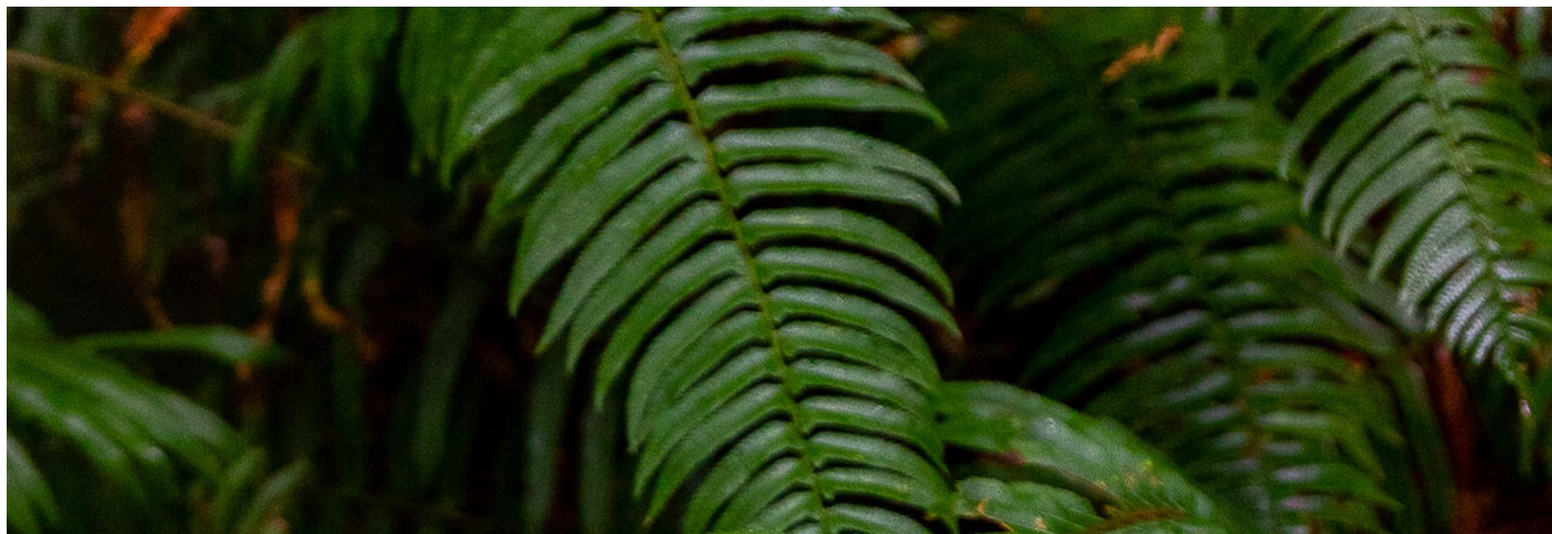
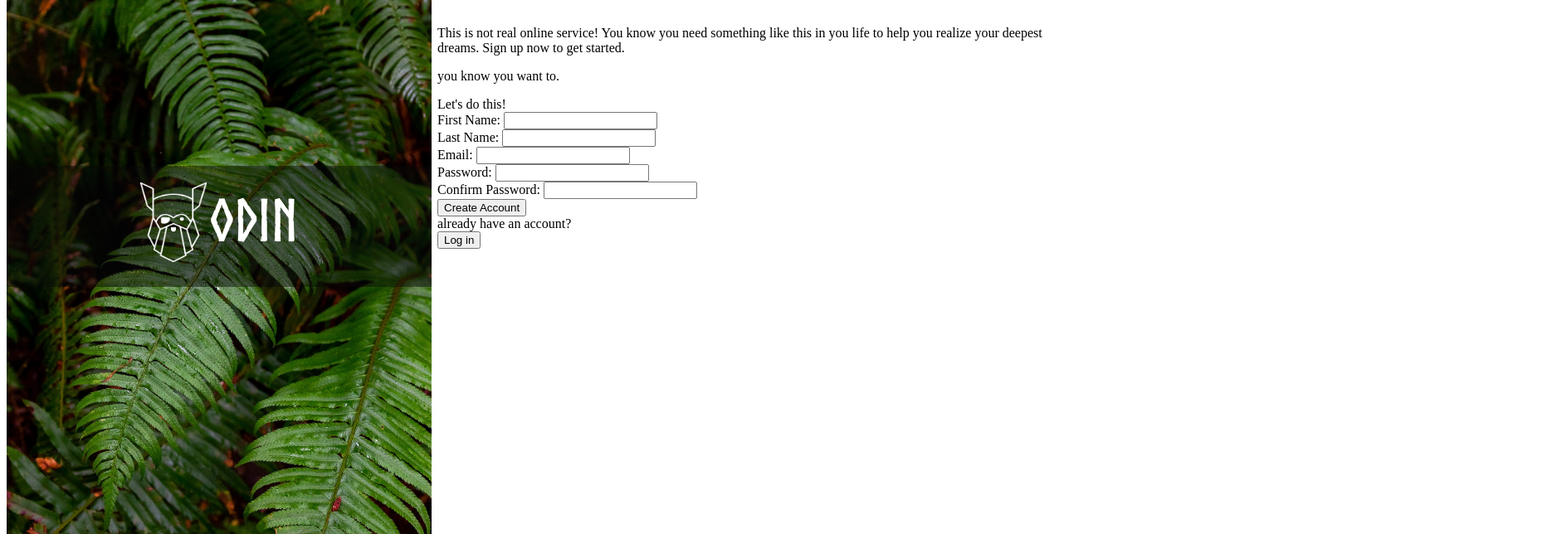
Before and after one commit to Alberto-12/sign-up-form, a plain HTML site: page index.html in a window 1280 px wide. Shown: the top 644 px of the page at 83% size, 1870 px wide, since content can reach past the window. Drawn offline with Linux system fonts and the light colour scheme.

Commit message:
toke care of the logo div container

```diff
--- a/index.html
+++ b/index.html
@@ -5,20 +5,25 @@
     <meta name="viewport" content="width=device-width, initial-scale=1.0">
     <title>Sign up Form</title>
     <link rel="stylesheet" href="main.css">
-    <img src="halie-west-25xggax4bSA-unsplash.jpg" alt="">
-    <img src="Norse-Bold (1).otf" alt="">
+
+
 
 </head>
 <body>
-    <div class="side-nav">
-        <div>logo</div>
+    <div class="side-bar">
+        <div class="logo-container">
+        <img class="audin-logo" src="odin-lined.png" alt="odin logo"/>
+        <div class="logo">odin</div>
     </div>
+    </div>
+    <div class="form-div">
     <div>
     <p>This is not real online service! You know you need something like this in you life to help you realize your deepest dreams. Sign up now to get started.</p>
     <p>you know you want to.</p>
     </div>
-    <div>Let's do this!</div>
+
     <form action="example.com/path" method="post">
+        <div>Let's do this!</div>
         <div>
         <label for="firstName">First Name:</label>
         <input type="text" id="firstName" name="firstNname">
@@ -31,7 +36,7 @@
         <label for="email">Email:</label>
         <input type="text" id="email" name="email">
     </div>
-    <div></div>
+    <div>
         <label for="password">Password:</label>
         <input type="text" id="password" name="password">
     </div>
@@ -39,10 +44,18 @@
         <label for="confirmPassword">Confirm Password:</label>
         <input type="text" id="confirmPassword" name="confirmPassword">
     </div>
-      </form>
-    <button class="create-account">Create account</button>
+    <div>
+
+
+ <button  for="createAccount" type="submit" value="Submit">Create Account</button>
+</div>
+    </form>
+
     <div>already have an account?</div>
     <button>Log in</button>
+
+</div>
+
 
 
 </body>
--- a/main.css
+++ b/main.css
@@ -1,7 +1,75 @@
-.side-nav  {
-    background-image: url("halie-west-25xggax4bSA-unsplash.jpg") no-repeat fixed center;
-    background-image: url("Norse-Bold (1).otf")
+@font-face {
+    font-family: myFirstFont;
+    src: url("Norse-Bold.otf")
+
+  }
+
+
+.side-bar {
+
+    background-image: url("halie-west-25xggax4bSA-unsplash.jpg");
+
+    position:absolute;
+    top:0px;
+    bottom:0px;
+    width: 40%;
+    background-size: 100% 100%;
+
 }
+
+.logo-container {
+    background-color: rgba(8, 8, 8, 0.473);
+    top: 0px;
+    bottom: 50px;
+    /*border: 5px solid red;*/
+    padding: 20px;
+    position: relative;
+    top: 200px;
+    text-align: center;
+    color: white;
+
+
+}
+
+.audin-logo {
+    width:5em;
+    height:6em;
+    display: inline-block;
+    color: white;
+
+}
+
+.logo {
+    font-family: myFirstFont;
+    font-size: 70px;
+    color: white;
+    display: inline-block;
+    position: relative;
+    bottom: 25px;
+
+
+
+
+
+}
+
+
+
+.form-div{
+    position: absolute;
+    top:0px;
+  right:0px;
+  bottom:0px;
+  /*width: 57%;*/
+  left: 40%;
+  padding: 15px
+
+
+
+}
+
+
+
 
 .create-account {
     color: #596D48;
```
Also changed, not shown: Norse-Bold.otf (renamed from Norse-Bold (1).otf), odin-lined.png (added), 1 other file.
